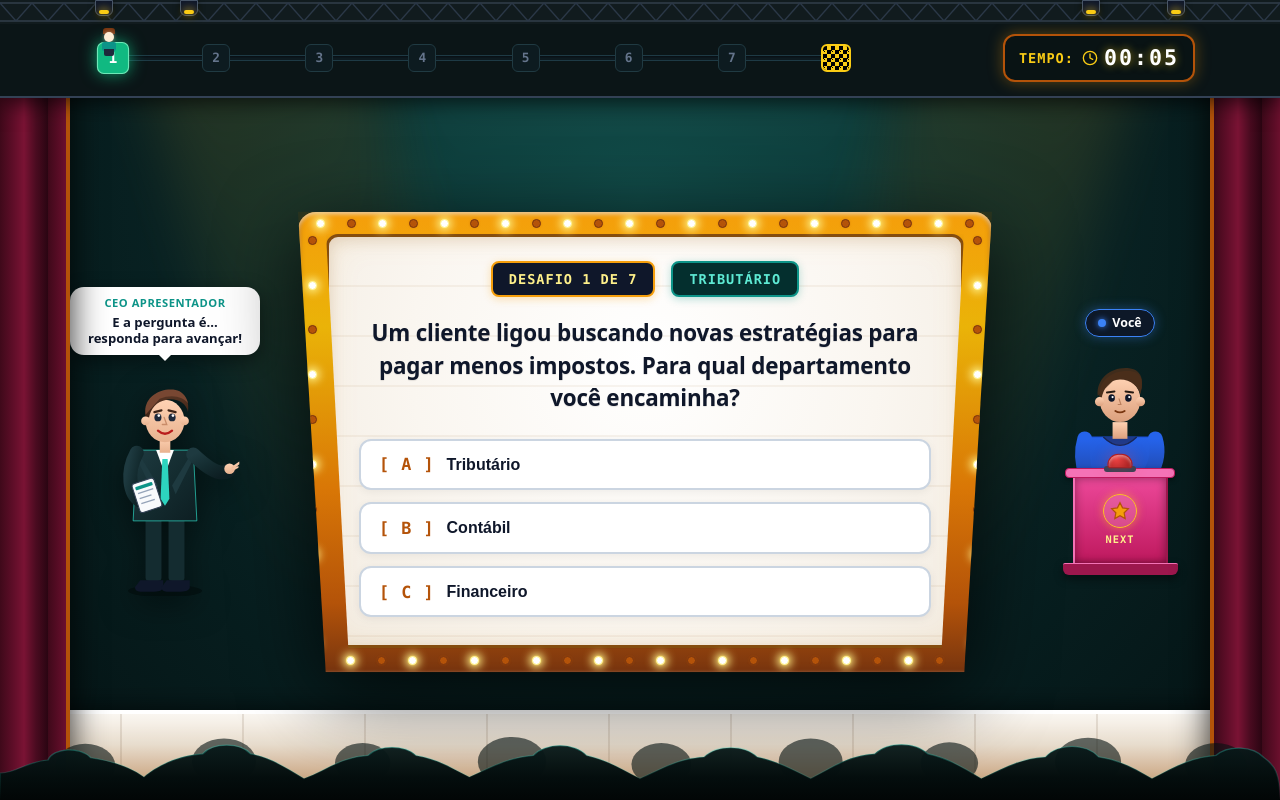
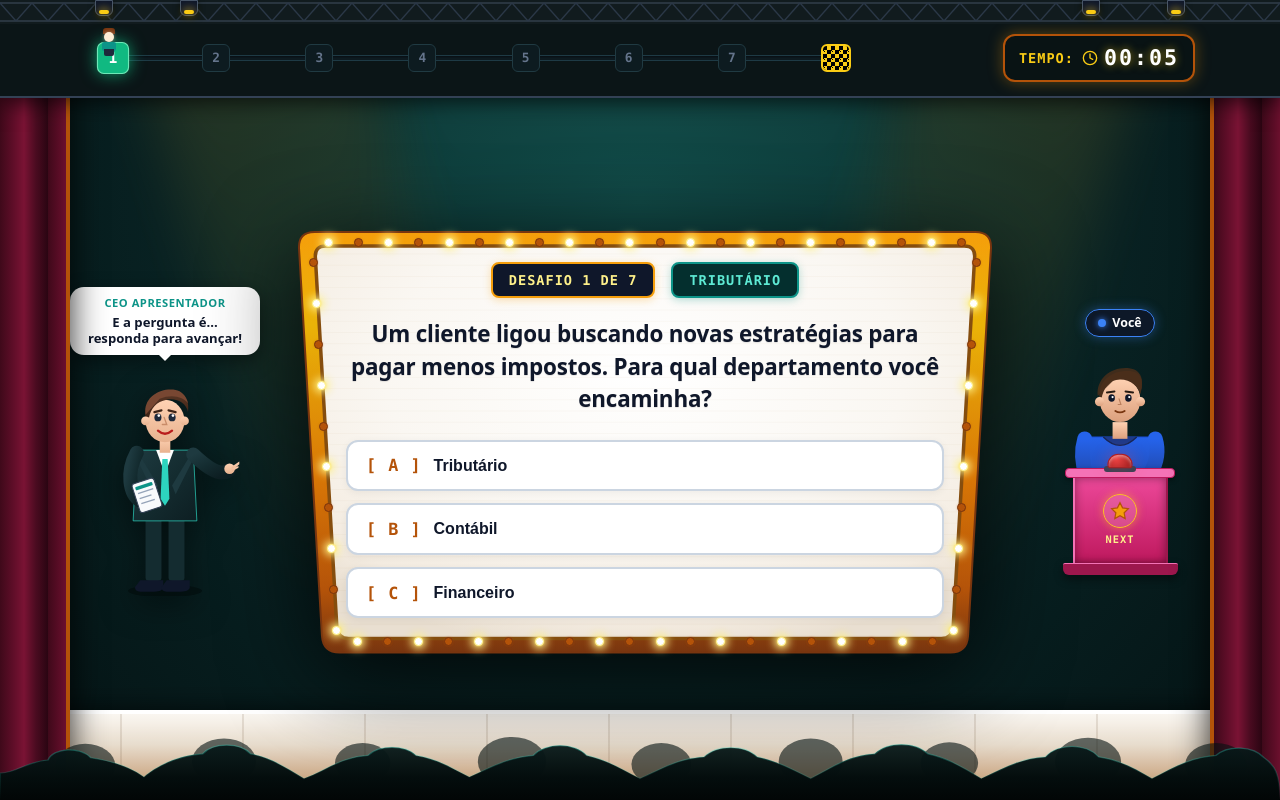
Before and after one commit to JoaoVictor9805/JOGOFALAVINHA, a React app in the folder frontend/: page / in a window 1280 px wide. Built offline with nearby package versions, Linux system fonts and the light colour scheme; the HTML template or start-up script is replaced by a standard one.

Commit message:
fix(homologacao): cantos arredondados no trapezio, luzes alinhadas com inclinacao e borda inferior completa

```diff
--- a/frontend/src/App.css
+++ b/frontend/src/App.css
@@ -490,21 +490,24 @@ body {
 .telao-stage-container {
   position: relative;
   width: 100%;
-  filter: drop-shadow(0 20px 40px rgba(0, 0, 0, 0.75));
+  filter: drop-shadow(0 20px 45px rgba(0, 0, 0, 0.8));
 }
 
 .telao-bezel-outer {
-  background: linear-gradient(180deg, #f59e0b 0%, #eab308 25%, #d97706 60%, #b45309 85%, #78350f 100%);
-  border-radius: 18px;
-  padding: 22px 28px 24px 28px;
-  position: relative;
-  overflow: hidden;
-  clip-path: polygon(0% 0%, 100% 0%, 96% 100%, 4% 100%);
-  box-shadow:
-    0 20px 50px rgba(0, 0, 0, 0.8),
-    0 0 35px rgba(245, 158, 11, 0.35),
-    inset 0 2px 4px rgba(255, 255, 255, 0.65),
-    inset 0 -2px 6px rgba(120, 53, 15, 0.9);
+  position: relative;
+  width: 100%;
+  min-height: 420px;
+}
+
+/* Moldura e Tela Vetorial SVG */
+.telao-svg-bg {
+  position: absolute;
+  inset: 0;
+  width: 100%;
+  height: 100%;
+  pointer-events: none;
+  z-index: 1;
+  overflow: visible;
 }
 
 /* Lâmpadas Piscantes do Letreiro de Cinema (Chaser Bulbs) */
@@ -513,6 +516,7 @@ body {
   inset: 0;
   pointer-events: none;
   z-index: 10;
+  --bulb-side-inset: 10px;
 }
 
 .marquee-lights-row {
@@ -523,41 +527,26 @@ body {
 
 .marquee-lights-top {
   position: absolute;
-  top: 7px;
-  left: 18px;
-  right: 18px;
+  top: 6px;
+  left: 26px;
+  right: 26px;
 }
 
 .marquee-lights-bottom {
   position: absolute;
-  bottom: 7px;
-  left: 48px;
-  right: 48px;
+  bottom: 6px;
+  left: calc(3.6% + 30px);
+  right: calc(3.6% + 30px);
 }
 
 .marquee-lights-col {
-  display: flex;
-  flex-direction: column;
-  justify-content: space-between;
-}
-
-.marquee-lights-left {
-  position: absolute;
-  top: 24px;
-  bottom: 24px;
-  left: 10px;
-  align-items: flex-start;
-}
-
-.marquee-lights-right {
-  position: absolute;
-  top: 24px;
-  bottom: 24px;
-  right: 10px;
-  align-items: flex-end;
+  position: absolute;
+  inset: 0;
+  pointer-events: none;
 }
 
 .marquee-bulb {
+  position: absolute;
   width: 9px;
   height: 9px;
   border-radius: 50%;
@@ -565,6 +554,10 @@ body {
   flex-shrink: 0;
 }
 
+.marquee-lights-row .marquee-bulb {
+  position: static;
+}
+
 .bulb-phase-1 {
   animation: marqueeChaseA 0.9s infinite steps(1);
 }
@@ -601,17 +594,16 @@ body {
 
 /* Painel Interno de Acrílico Branco Iluminado (Lightbox de Cinema) */
 .telao-screen-surface {
-  background: radial-gradient(circle at 50% 30%, #ffffff 0%, #faf6f0 55%, #f2ebe0 100%);
-  border: 3.5px solid #854d0e;
-  border-radius: 12px;
-  padding: 24px 30px 28px 30px;
-  position: relative;
-  overflow: hidden;
-  box-shadow:
-    inset 0 3px 15px rgba(133, 77, 14, 0.18),
-    inset 0 0 35px rgba(245, 158, 11, 0.08),
-    0 4px 10px rgba(0, 0, 0, 0.15);
-  clip-path: polygon(0% 0%, 100% 0%, 96.5% 100%, 3.5% 100%);
+  position: relative;
+  z-index: 2;
+  padding: 30px 48px 34px 48px;
+  display: flex;
+  flex-direction: column;
+  min-height: 420px;
+  background: transparent;
+  border: none;
+  box-shadow: none;
+  clip-path: none;
 }
 
 .telao-scanline-overlay {
@@ -1697,17 +1689,19 @@ body {
   }
 
   .telao-bezel-outer {
-    padding: 16px 16px 18px 16px;
-    clip-path: polygon(0% 0%, 100% 0%, 97% 100%, 3% 100%);
+    min-height: 380px;
   }
 
   .telao-screen-surface {
-    padding: 14px 14px 18px 14px;
+    padding: 22px 24px 24px 24px;
     min-height: 380px;
     display: flex;
     flex-direction: column;
     justify-content: space-between;
-    clip-path: polygon(0% 0%, 100% 0%, 97.5% 100%, 2.5% 100%);
+  }
+
+  .marquee-lights-border {
+    --bulb-side-inset: 7px;
   }
 
   .marquee-bulb {
@@ -1717,26 +1711,14 @@ body {
 
   .marquee-lights-top {
     top: 5px;
-    left: 14px;
-    right: 14px;
+    left: 18px;
+    right: 18px;
   }
 
   .marquee-lights-bottom {
     bottom: 5px;
-    left: 30px;
-    right: 30px;
-  }
-
-  .marquee-lights-left {
-    top: 18px;
-    bottom: 18px;
-    left: 6px;
-  }
-
-  .marquee-lights-right {
-    top: 18px;
-    bottom: 18px;
-    right: 6px;
+    left: calc(3.6% + 20px);
+    right: calc(3.6% + 20px);
   }
 
   .telao-top-badges {
@@ -1845,8 +1827,29 @@ body {
   }
 
   .telao-screen-surface {
-    padding: 14px 10px 16px 10px;
+    padding: 18px 16px 20px 16px;
     min-height: 360px;
+  }
+
+  .marquee-lights-border {
+    --bulb-side-inset: 5.5px;
+  }
+
+  .marquee-bulb {
+    width: 5.5px;
+    height: 5.5px;
+  }
+
+  .marquee-lights-top {
+    top: 4px;
+    left: 14px;
+    right: 14px;
+  }
+
+  .marquee-lights-bottom {
+    bottom: 4px;
+    left: calc(3.6% + 14px);
+    right: calc(3.6% + 14px);
   }
 
   .stage-column-host {
--- a/frontend/src/components/MarqueeLights.jsx
+++ b/frontend/src/components/MarqueeLights.jsx
@@ -1,4 +1,7 @@
 function MarqueeLights({ topCount = 22, bottomCount = 20, sideCount = 10 }) {
+  // Proporção de inclinação em X do trapézio: 3.6% de deslocamento da borda superior até a inferior
+  const slantTotalPercent = 3.6
+
   return (
     <div className="marquee-lights-border" aria-hidden="true">
       {/* Fileira Superior de Lâmpadas */}
@@ -11,14 +14,25 @@ function MarqueeLights({ topCount = 22, bottomCount = 20, sideCount = 10 }) {
         ))}
       </div>
 
-      {/* Lado Direito de Lâmpadas (Inclinado) */}
+      {/* Lado Direito de Lâmpadas (Acompanha a inclinação exata da moldura) */}
       <div className="marquee-lights-col marquee-lights-right">
-        {Array.from({ length: sideCount }).map((_, i) => (
+        {Array.from({ length: sideCount }).map((_, i) => {
+          const t = i / (sideCount - 1)
+          // Altura relativa no telão (de y ≈ 26px até 574px num total de 600px)
+          const yFraction = (26 + t * (600 - 52)) / 600
+          const slantOffset = (yFraction * slantTotalPercent).toFixed(2)
+
+          return (
             <span
               key={`right-${i}`}
               className={`marquee-bulb ${i % 2 === 0 ? 'bulb-phase-2' : 'bulb-phase-1'}`}
+              style={{
+                top: `calc(26px + ${t} * (100% - 52px))`,
+                right: `calc(var(--bulb-side-inset, 10px) + ${slantOffset}%)`,
+              }}
             />
-        ))}
+          )
+        })}
       </div>
 
       {/* Fileira Inferior de Lâmpadas */}
@@ -31,14 +45,24 @@ function MarqueeLights({ topCount = 22, bottomCount = 20, sideCount = 10 }) {
         ))}
       </div>
 
-      {/* Lado Esquerdo de Lâmpadas (Inclinado) */}
+      {/* Lado Esquerdo de Lâmpadas (Acompanha a inclinação exata da moldura) */}
       <div className="marquee-lights-col marquee-lights-left">
-        {Array.from({ length: sideCount }).map((_, i) => (
+        {Array.from({ length: sideCount }).map((_, i) => {
+          const t = i / (sideCount - 1)
+          const yFraction = (26 + t * (600 - 52)) / 600
+          const slantOffset = (yFraction * slantTotalPercent).toFixed(2)
+
+          return (
             <span
               key={`left-${i}`}
               className={`marquee-bulb ${i % 2 === 0 ? 'bulb-phase-2' : 'bulb-phase-1'}`}
+              style={{
+                top: `calc(26px + ${t} * (100% - 52px))`,
+                left: `calc(var(--bulb-side-inset, 10px) + ${slantOffset}%)`,
+              }}
             />
-        ))}
+          )
+        })}
       </div>
     </div>
   )
--- a/frontend/src/components/QuestionBoard.jsx
+++ b/frontend/src/components/QuestionBoard.jsx
@@ -2,6 +2,7 @@ import { motion, AnimatePresence } from 'framer-motion'
 import { CheckCircle2, XCircle, Sparkles } from 'lucide-react'
 import BotaoAlternativa from './BotaoAlternativa'
 import MarqueeLights from './MarqueeLights'
+import TelaoCinemaFrame from './TelaoCinemaFrame'
 
 const LETRAS_OPCOES = ['A', 'B', 'C', 'D']
 
@@ -36,14 +37,14 @@ function QuestionBoard({
     <div className={`telao-stage-container ${feedback === 'wrong' ? 'telao-shake-error' : ''}`}>
       {/* Moldura Externa do Telão / Letreiro de Cinema com Bisel Amarelo */}
       <div className="telao-bezel-outer">
-        {/* Lâmpadas Piscantes Circulares do Letreiro de Cinema */}
+        {/* Moldura Vetorial SVG de Alta Fidelidade (Trapézio com Cantos Arredondados e Borda Completa) */}
+        <TelaoCinemaFrame />
+
+        {/* Lâmpadas Piscantes Circulares do Letreiro de Cinema (Alinhadas com a Inclinação) */}
         <MarqueeLights />
 
         {/* Painel Interno de LED / Display */}
         <div className="telao-screen-surface">
-          {/* Efeito sutil de scanlines/grade de palco */}
-          <div className="telao-scanline-overlay" />
-
           {/* Badges do Topo (como na imagem de referência) */}
           <div className="telao-top-badges">
             <div className="telao-badge-box badge-desafio-box">
--- /dev/null
+++ b/frontend/src/components/TelaoCinemaFrame.jsx
@@ -0,0 +1,108 @@
+function TelaoCinemaFrame() {
+  return (
+    <svg
+      className="telao-svg-bg"
+      viewBox="0 0 1000 600"
+      preserveAspectRatio="none"
+      aria-hidden="true"
+    >
+      <defs>
+        {/* Gradiente da Moldura Amarela / Dourada do Cinema */}
+        <linearGradient id="telaoBezelGrad" x1="0%" y1="0%" x2="0%" y2="100%">
+          <stop offset="0%" stopColor="#f59e0b" />
+          <stop offset="22%" stopColor="#eab308" />
+          <stop offset="58%" stopColor="#d97706" />
+          <stop offset="85%" stopColor="#b45309" />
+          <stop offset="100%" stopColor="#78350f" />
+        </linearGradient>
+
+        {/* Gradiente do Painel Branco Iluminado (Lightbox) */}
+        <radialGradient id="telaoScreenGrad" cx="50%" cy="32%" r="72%">
+          <stop offset="0%" stopColor="#ffffff" />
+          <stop offset="55%" stopColor="#faf7f2" />
+          <stop offset="88%" stopColor="#f4ece1" />
+          <stop offset="100%" stopColor="#e9dfd1" />
+        </radialGradient>
+
+        {/* Linhas de scanline sutis no painel da tela */}
+        <pattern
+          id="telaoScanlines"
+          width="10"
+          height="16"
+          patternUnits="userSpaceOnUse"
+        >
+          <line
+            x1="0"
+            y1="16"
+            x2="10"
+            y2="16"
+            stroke="rgba(160, 115, 60, 0.12)"
+            strokeWidth="1.2"
+          />
+        </pattern>
+      </defs>
+
+      {/* 1. MOLDURA EXTERNA AMARELA (Trapézio com todos os 4 cantos perfeitamente arredondados) */}
+      {/* Topo: x=0 a x=1000; Base: x=36 a x=964 (inclinação de 3.6% cada lado). Altura: 600 */}
+      <path
+        d="
+          M 24 0
+          L 976 0
+          Q 1000 0 998.5 24
+          L 965.5 576
+          Q 964 600 940 600
+          L 60 600
+          Q 36 600 34.5 576
+          L 1.5 24
+          Q 0 0 24 0
+          Z
+        "
+        fill="url(#telaoBezelGrad)"
+        stroke="#78350f"
+        strokeWidth="2"
+        vectorEffect="non-scaling-stroke"
+      />
+
+      {/* 2. PAINEL INTERNO BRANCO / LIGHTBOX (Cantos arredondados + Borda dourada 3.5px visível em todos os lados) */}
+      {/* Inset de ~22px em todos os lados. A base fica em y=580 com borda contínua de 3.5px */}
+      <path
+        d="
+          M 40 20
+          L 960 20
+          Q 976 20 975 36
+          L 944 564
+          Q 943 580 927 580
+          L 73 580
+          Q 57 580 56 564
+          L 25 36
+          Q 24 20 40 20
+          Z
+        "
+        fill="url(#telaoScreenGrad)"
+        stroke="#854d0e"
+        strokeWidth="3.5"
+        vectorEffect="non-scaling-stroke"
+      />
+
+      {/* 3. TEXTURA DE SCANLINES SUTIS CONFINADA AO PAINEL INTERNO */}
+      <path
+        d="
+          M 40 20
+          L 960 20
+          Q 976 20 975 36
+          L 944 564
+          Q 943 580 927 580
+          L 73 580
+          Q 57 580 56 564
+          L 25 36
+          Q 24 20 40 20
+          Z
+        "
+        fill="url(#telaoScanlines)"
+        opacity="0.8"
+      />
+    </svg>
+  )
+}
+
+export default TelaoCinemaFrame
```
Lines whose indentation alone changed are shown as unchanged.
